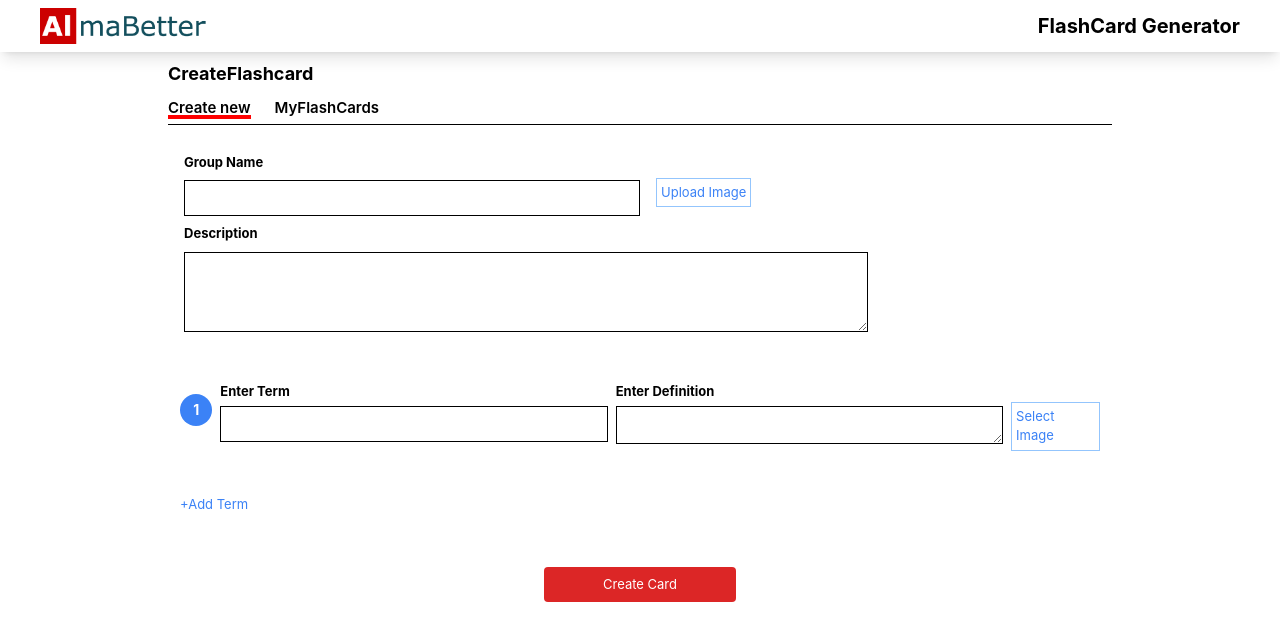
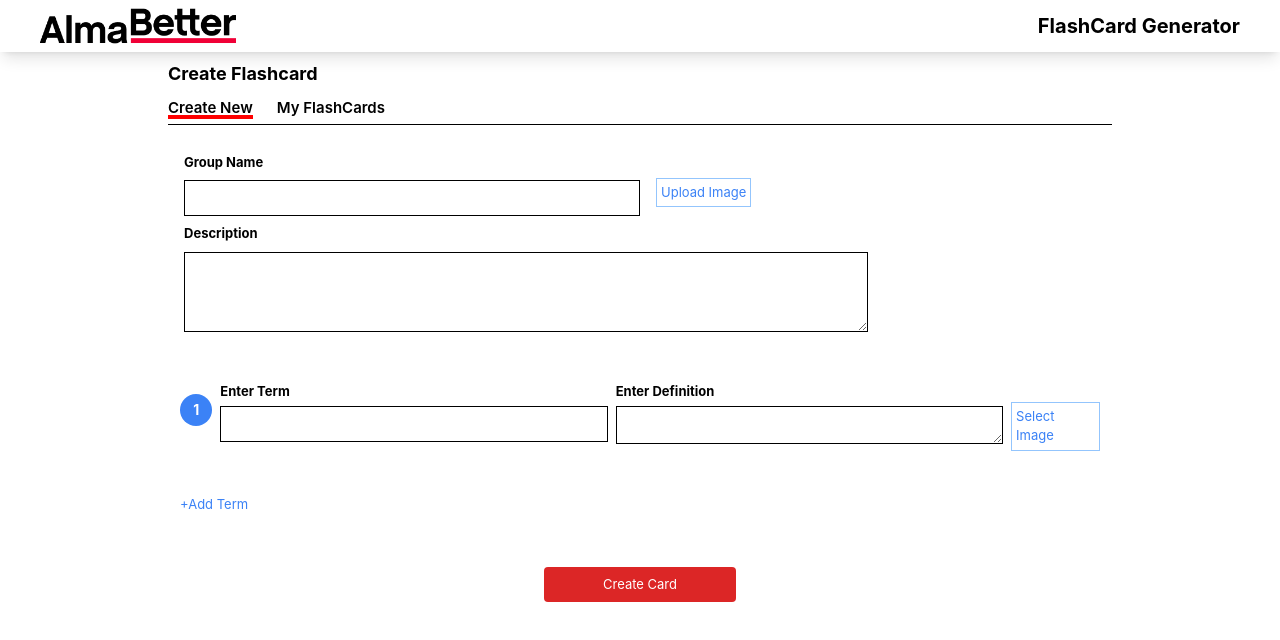
Before and after one commit to Leela-369/FlashCardGenerator-AlmaBetter, a React (Create React App) app: page / in a window 1280 px wide. Shown: the top 640 px of the page. Built offline with nearby package versions, Linux system fonts and the light colour scheme.

Commit message:
resolved errors

```diff
--- a/src/components/CreateNewFlashCard.js
+++ b/src/components/CreateNewFlashCard.js
@@ -40,7 +40,7 @@ export const CreateNewFlashCard = ({ flashcard = {} }) => {
     false
   );
 
-  // State to track whether term images are uploaded (array with initialTermGroup.length elements, all set to false initially)
+  // State to track whether term images are uploaded (array with initialTermGroup.length elements, all set to false initially
   const [isTermImageUploaded, setIsTermImageUploaded] = useState(
     Array(initialTermGroup.length).fill(false)
   );
@@ -93,7 +93,7 @@ export const CreateNewFlashCard = ({ flashcard = {} }) => {
     ]);
   };
 
-  // Function to remove a term field from the form (except the first one, as it should always be there)
+  // Function to remove a term field from the form (except the first one, as it should always be there
   const removeTermField = (index) => {
     if (index === 0) {
       return;
--- a/src/components/Navbar.js
+++ b/src/components/Navbar.js
@@ -1,5 +1,5 @@
 import React from "react";
-import Almabetterlogo from '../assets/Almabetterlogo.png';
+import Almabetterlogo from '../assets/AlmaBetterlogo.png';
 // Importing the image file 'Almabetterlogo.png' from the '../assets' directory
 
 
--- a/src/components/myflashcards_components/TermGroup.js
+++ b/src/components/myflashcards_components/TermGroup.js
@@ -1,6 +1,6 @@
 import React, { useState } from 'react';
 import { useSelector } from 'react-redux';
-import { selectAll } from '../Redux/FlashCardSlice';
+import { selectAll } from '../../features/flashCardSlice';
 import { useParams } from 'react-router-dom';
 import { FaGreaterThan, FaLessThan } from 'react-icons/fa';
 import { AiOutlineArrowLeft, AiOutlineCopy, AiOutlineDownload, AiOutlinePrinter } from 'react-icons/ai';
--- a/src/features/FlashCard.js
+++ b/src/features/FlashCard.js
@@ -14,17 +14,17 @@ const FlashCard = () => {
     <div>
       {/* Main container */}
       <div className="flex flex-col w-3/4 p-2 mx-auto overflow-x-hidden Container">
-        <h1 className="text-[18px] font-bold mb-1">CreateFlashcard</h1>
+        <h1 className="text-[18px] font-bold mb-1">Create Flashcard</h1>
         <div className="border-b border-black">
           {/* Navigation Links */}
           <nav className="my-1">
             {/* NavLink to Create New Flashcard */}
             <NavLink to="/" className="mr-6 text-[15px] font-semibold under-line">
-              Create new
+              Create New
             </NavLink>
             {/* NavLink to MyFlashCards */}
             <NavLink to="/mainGroup" className="text-[15px] font-semibold under-line">
-              MyFlashCards
+              My FlashCards
             </NavLink>
           </nav>
         </div>
--- a/src/validation/schema.js
+++ b/src/validation/schema.js
@@ -1,6 +1,6 @@
+import * as Yup from 'yup';
+
 //contains schema for validation of user entries
-import * as Yup from 'yup'
-
 const schema = Yup.object().shape({
     mainGroup: Yup.object().shape({
       mainGroupName: Yup.string()
```
Also changed, not shown: src/assets/Almabetterlogo.png.
